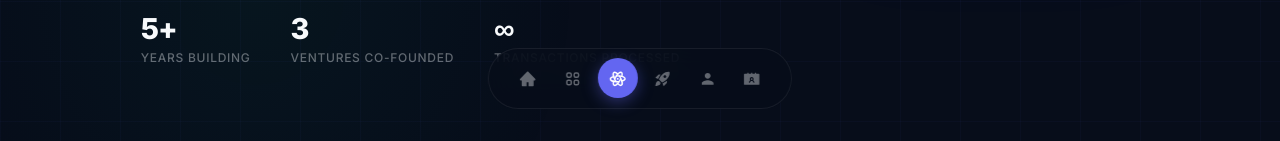
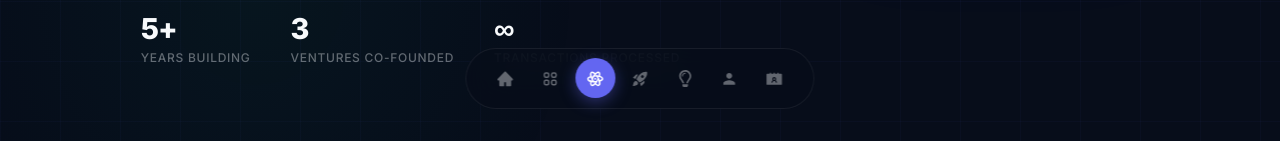
Before and after one commit to tobiadedoyin/mySite, a React (Create React App) app: page / in a window 1280 px wide. Shown: the part 659-800 px from the top of the page. Built offline with nearby package versions, Linux system fonts and the light colour scheme.

Commit message:
Integrate public-interest technology portfolio positioning

```diff
--- a/src/components/Nav.jsx
+++ b/src/components/Nav.jsx
@@ -3,12 +3,14 @@ import { AiFillHome, AiFillContacts } from "react-icons/ai";
 import { TbBrandReactNative } from "react-icons/tb";
 import { HiOutlineViewGrid } from "react-icons/hi";
 import { MdRocketLaunch, MdPerson } from "react-icons/md";
+import { FaRegLightbulb } from "react-icons/fa";
 
 const navItems = [
   { id: "#home", icon: <AiFillHome />, label: "Home" },
   { id: "#capabilities", icon: <HiOutlineViewGrid />, label: "Capabilities" },
   { id: "#work", icon: <TbBrandReactNative />, label: "Work" },
   { id: "#ventures", icon: <MdRocketLaunch />, label: "Ventures" },
+  { id: "#openminds", icon: <FaRegLightbulb />, label: "OpenMinds" },
   { id: "#about", icon: <MdPerson />, label: "About" },
   { id: "#contact", icon: <AiFillContacts />, label: "Contact" },
 ];
```
